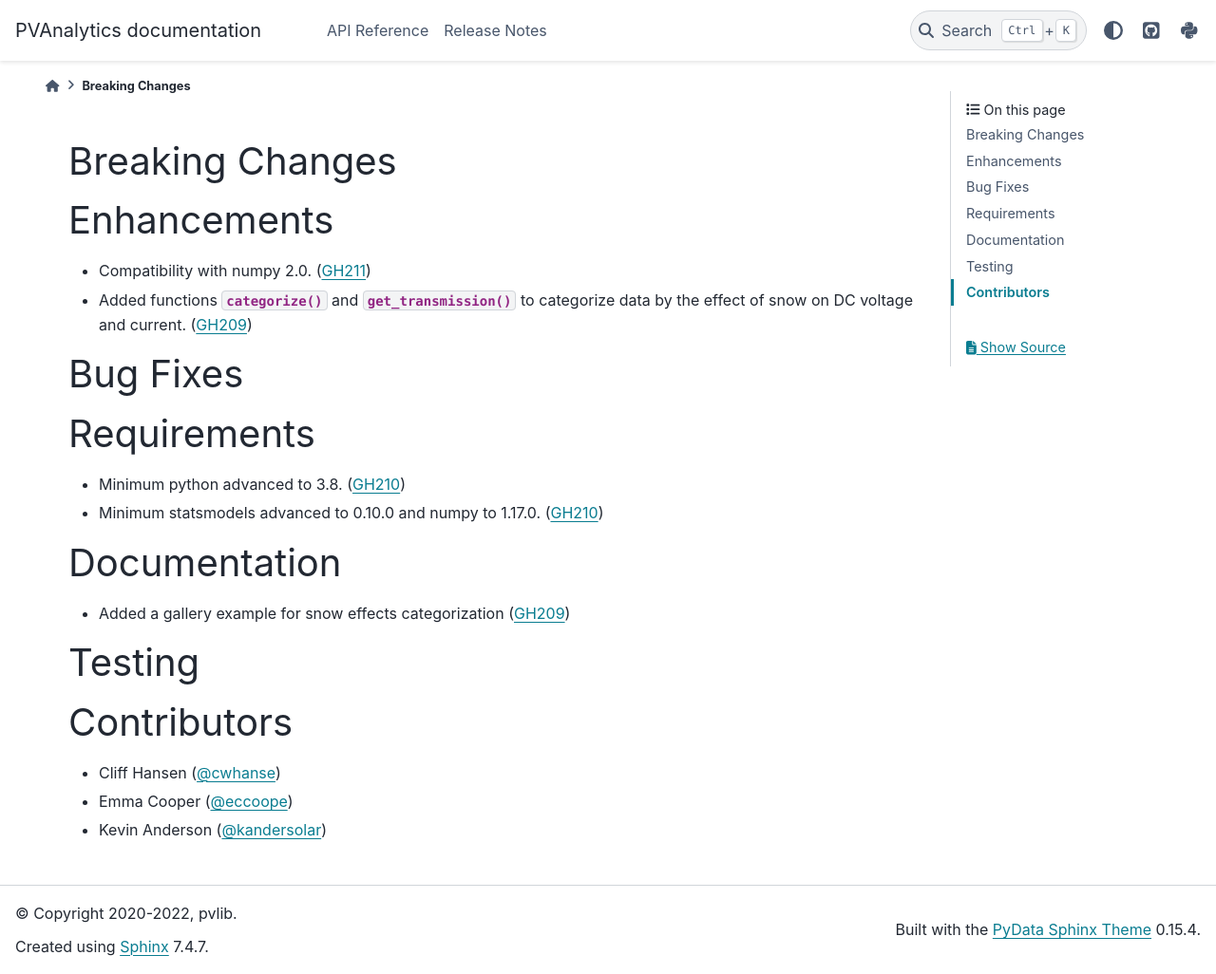
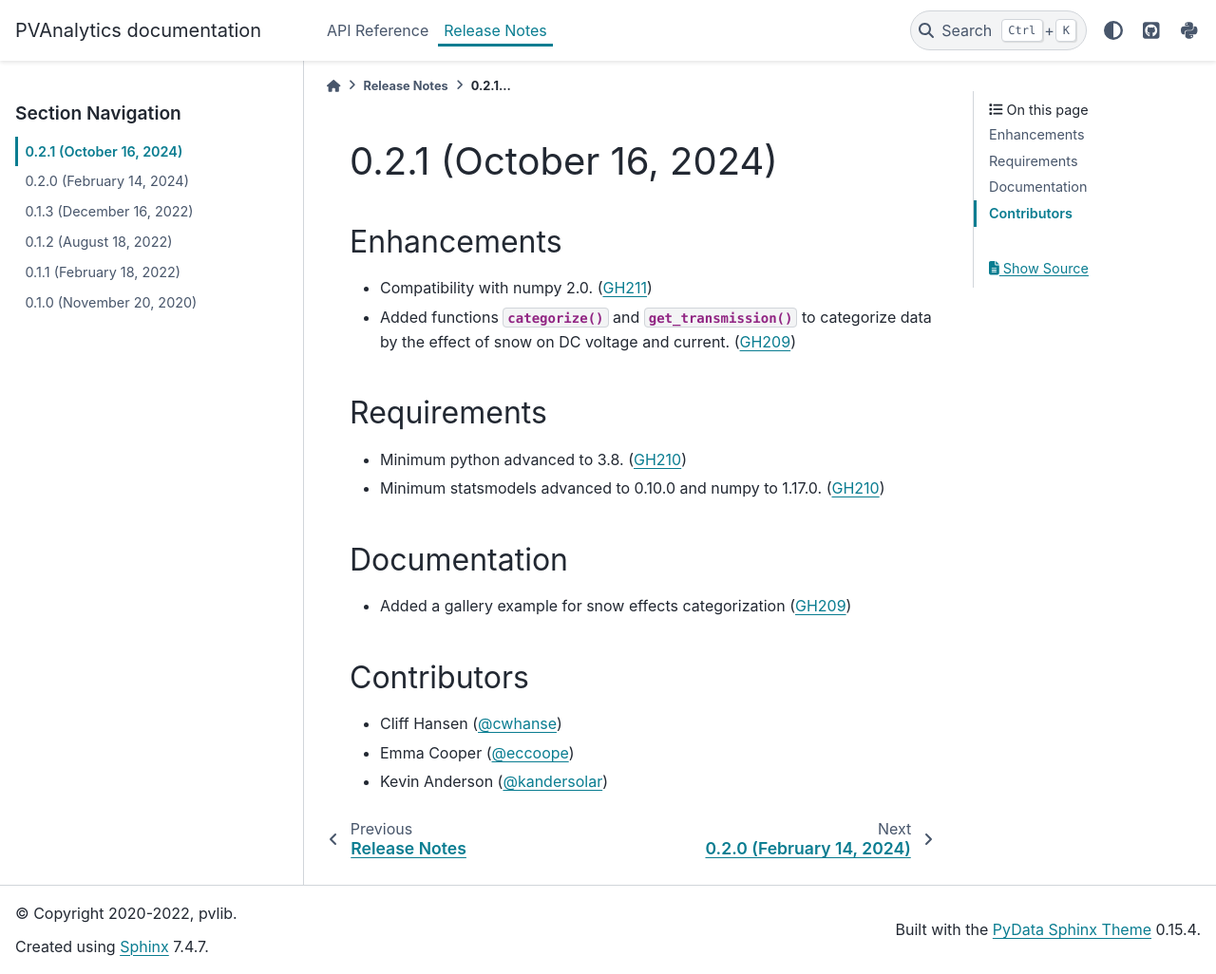
Before and after one commit to pvlib/pvanalytics, a Sphinx documentation site: the page built from docs/whatsnew/0.2.1.rst, in a window 1280 px wide and 1026 px high. Shown: the whole window at 95% size. Built offline with Sphinx 7.4.7 and the PyData theme 0.15.4, drawn with Linux system fonts in a browser that asks for light colours; pages that are not in the unit, such as notebooks, are missing from menus.

Commit message:
Finalize v0.2.1 (#216)
* clean up 0.2.1 whatsnew page

* include 0.2.1 whatsnew in docs

* add blank whatsnew page for 0.2.2

```diff
--- a/docs/whatsnew/0.2.1.rst
+++ b/docs/whatsnew/0.2.1.rst
@@ -1,7 +1,8 @@
 .. _whatsnew_021:
 
-Breaking Changes
-~~~~~~~~~~~~~~~~
+
+0.2.1 (October 16, 2024)
+------------------------
 
 
 Enhancements
@@ -12,21 +13,15 @@
   data by the effect of snow on DC voltage and current. (:pull:`209`)
 
 
-Bug Fixes
-~~~~~~~~~
-
-
 Requirements
 ~~~~~~~~~~~~
 * Minimum python advanced to 3.8. (:pull:`210`)
 * Minimum statsmodels advanced to 0.10.0 and numpy to 1.17.0. (:pull:`210`)
 
+
 Documentation
 ~~~~~~~~~~~~~
 * Added a gallery example for snow effects categorization (:pull:`209`)
-
-Testing
-~~~~~~~
 
 
 Contributors
--- a/docs/whatsnew/index.rst
+++ b/docs/whatsnew/index.rst
@@ -7,6 +7,7 @@
 .. toctree::
    :maxdepth: 2
 
+   0.2.1
    0.2.0
    0.1.3
    0.1.2
```
Also changed, not shown: docs/whatsnew/0.2.2.rst (added, +28 -0 lines).
